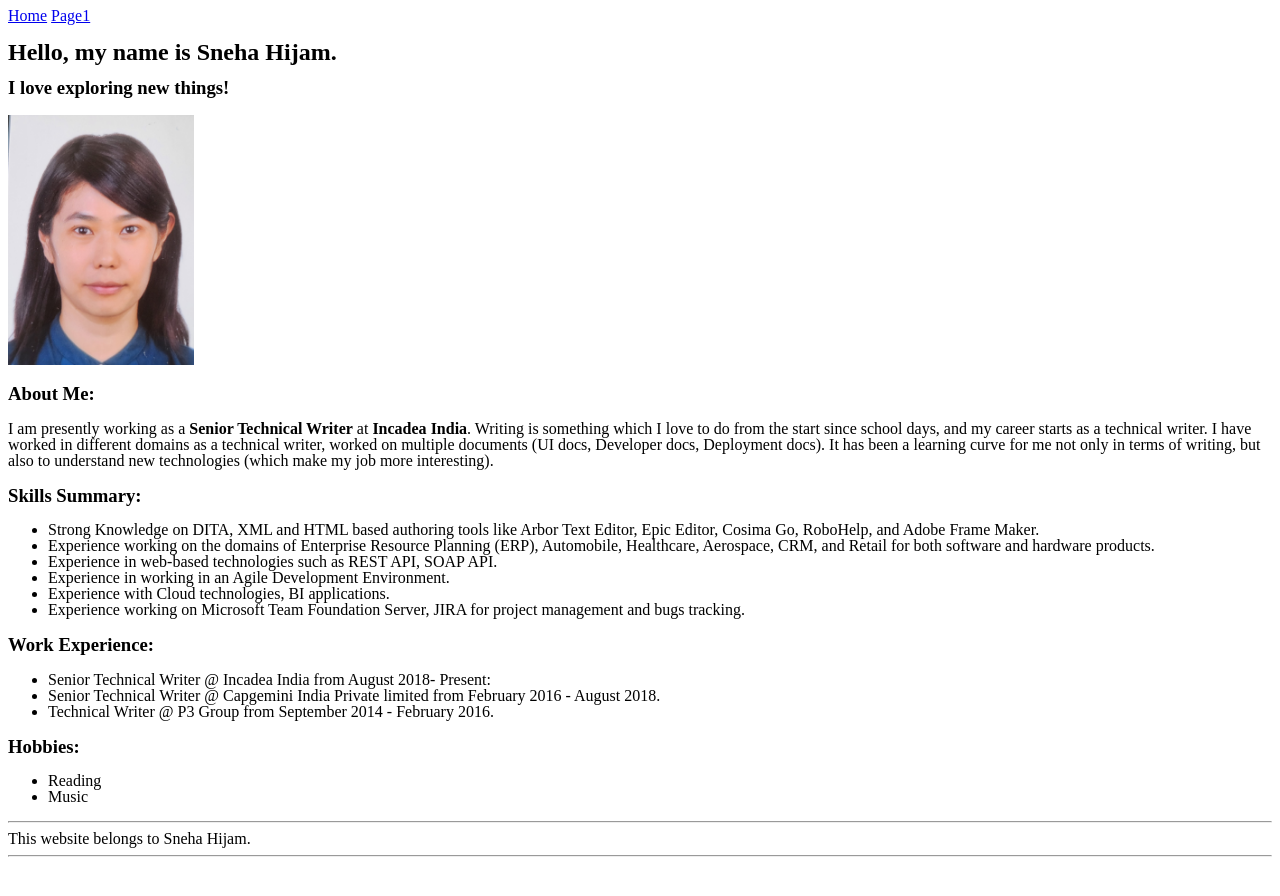
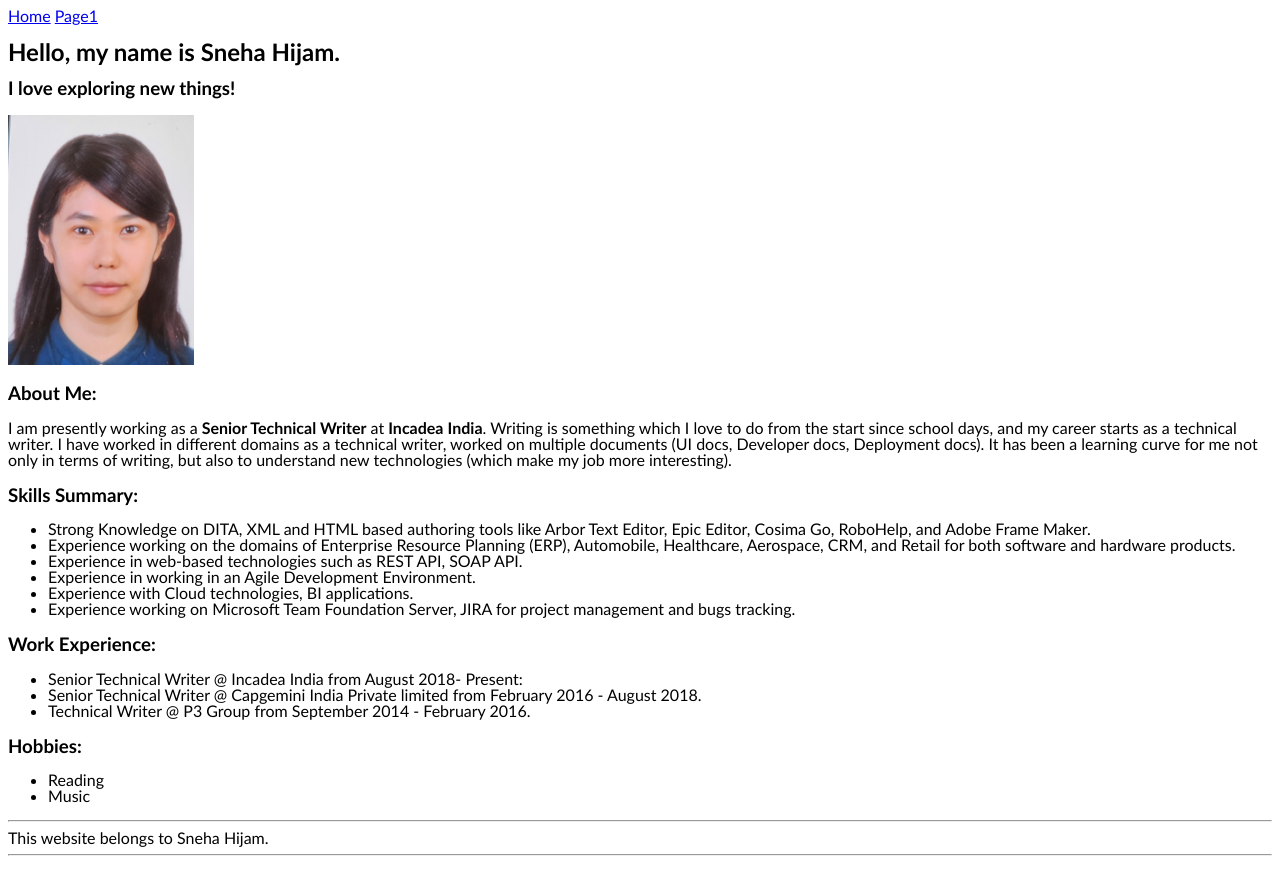
Before and after one commit to SneHijam/SnehaHijam, a Jekyll site: the page built from index.md, in a window 1280 px wide. Shown: the top 896 px of the page. Built offline with Jekyll 4.4.1, drawn with Linux system fonts in a browser that asks for light colours; our own code applies the rules of GitHub Pages for plain Markdown files.

Commit message:
Update style.css

```diff
--- a/assets/css/style.css
+++ b/assets/css/style.css
@@ -1,5 +1,5 @@
 body {
 line-height: 100%;
-font-family: Calibri (Body);
+font-family: Calibri;
 
 }
```
